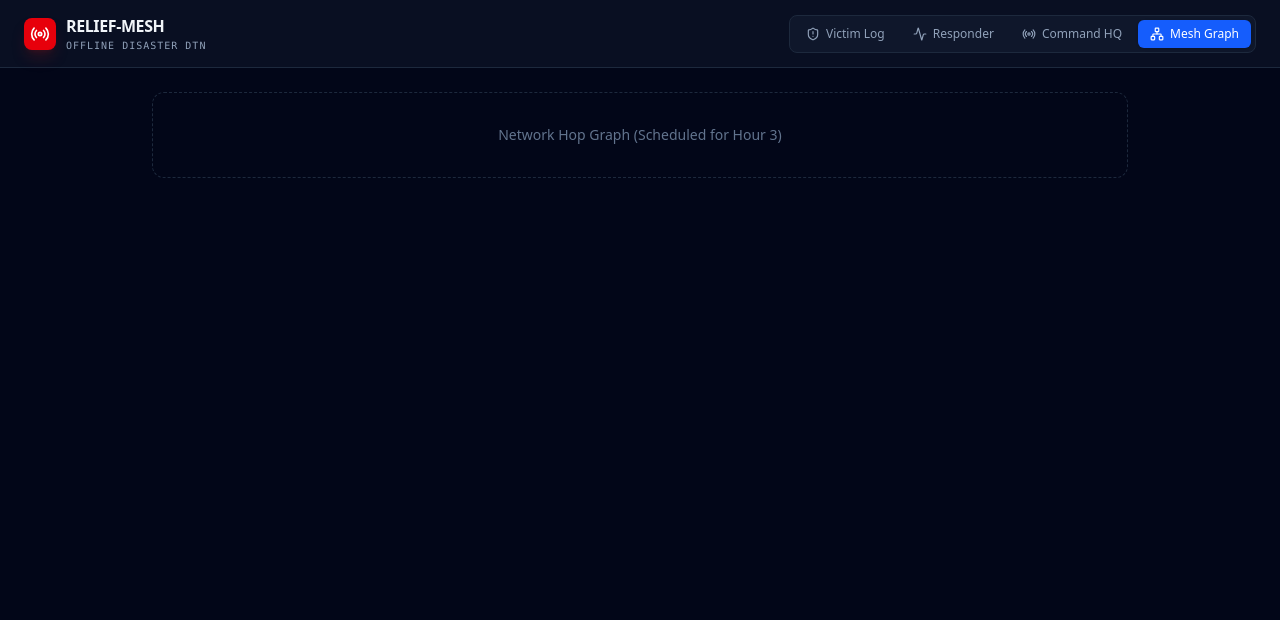
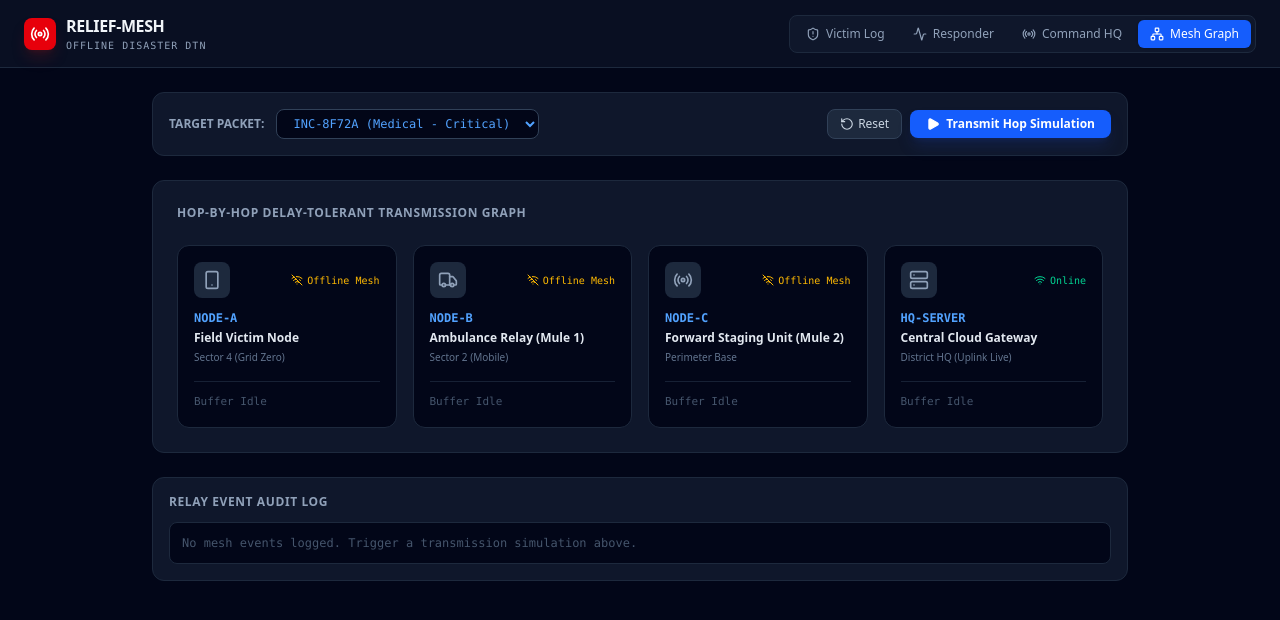
Before and after one commit to dontcuttrees/SAHAY, a React (Vite) app: page / in a window 1280 px wide. Both pictures are taken after a click on the button "Mesh Graph". Shown: the top 620 px of the page. Built offline with nearby package versions, Linux system fonts and the light colour scheme.

Commit message:
feat(frontend): hour 3 complete network hop visualizer with DTN simulation and telemetry audit log

```diff
--- a/src/App.jsx
+++ b/src/App.jsx
@@ -1,13 +1,14 @@
 // src/App.jsx
-import React from "react";
-import { IncidentProvider, useIncidents } from "./context/IncidentContext";
-import ReportNeedForm from "./components/victim/ReportNeedForm";
-import MyReportsList from "./components/victim/MyReportsList";
-import ResponderView from "./components/responder/ResponderView";
-import IncidentStats from "./components/command/IncidentStats";
-import { Radio, ShieldAlert, Activity, Network } from "lucide-react";
+import React from 'react';
+import { IncidentProvider, useIncidents } from './context/IncidentContext';
+import ReportNeedForm from './components/victim/ReportNeedForm';
+import MyReportsList from './components/victim/MyReportsList';
+import ResponderView from './components/responder/ResponderView';
+import IncidentStats from './components/command/IncidentStats';
 import CommandMap from './components/command/CommandMap';
 import IncidentQueue from './components/command/IncidentQueue';
+import HopVisualizer from './components/network/HopVisualizer';
+import { Radio, ShieldAlert, Activity, Network } from 'lucide-react';
 
 function DashboardShell() {
   const { activeTab, setActiveTab } = useIncidents();
@@ -21,18 +22,16 @@ function DashboardShell() {
           </div>
           <div>
             <h1 className="font-bold text-base tracking-tight">RELIEF-MESH</h1>
-            <p className="text-[10px] text-slate-400 uppercase tracking-widest font-mono">
-              Offline Disaster DTN
-            </p>
+            <p className="text-[10px] text-slate-400 uppercase tracking-widest font-mono">Offline Disaster DTN</p>
           </div>
         </div>
 
         <nav className="flex items-center bg-slate-900 border border-slate-800 rounded-lg p-1 gap-1">
           {[
-            { id: "victim", label: "Victim Log", icon: ShieldAlert },
-            { id: "responder", label: "Responder", icon: Activity },
-            { id: "command", label: "Command HQ", icon: Radio },
-            { id: "network", label: "Mesh Graph", icon: Network },
+            { id: 'victim', label: 'Victim Log', icon: ShieldAlert },
+            { id: 'responder', label: 'Responder', icon: Activity },
+            { id: 'command', label: 'Command HQ', icon: Radio },
+            { id: 'network', label: 'Mesh Graph', icon: Network },
           ].map((tab) => {
             const Icon = tab.icon;
             return (
@@ -41,8 +40,8 @@ function DashboardShell() {
                 onClick={() => setActiveTab(tab.id)}
                 className={`flex items-center gap-1.5 px-3 py-1.5 rounded-md text-xs font-medium transition ${
                   activeTab === tab.id
-                    ? "bg-blue-600 text-white shadow-sm"
-                    : "text-slate-400 hover:text-slate-200 hover:bg-slate-800"
+                    ? 'bg-blue-600 text-white shadow-sm'
+                    : 'text-slate-400 hover:text-slate-200 hover:bg-slate-800'
                 }`}
               >
                 <Icon className="w-3.5 h-3.5" />
@@ -53,17 +52,17 @@ function DashboardShell() {
         </nav>
       </header>
 
-      <main className="flex-1 max-w-5xl w-full mx-auto p-6 space-y-6">
-        {activeTab === "victim" && (
+      <main className="flex-1 max-w-5xl w-full mx-auto p-6">
+        {activeTab === 'victim' && (
           <div className="grid grid-cols-1 md:grid-cols-2 gap-6">
             <ReportNeedForm />
             <MyReportsList />
           </div>
         )}
 
-        {activeTab === "responder" && <ResponderView />}
+        {activeTab === 'responder' && <ResponderView />}
 
-        {activeTab === "command" && (
+        {activeTab === 'command' && (
           <div className="space-y-6">
             <IncidentStats />
             <div className="grid grid-cols-1 lg:grid-cols-3 gap-6">
@@ -77,11 +76,7 @@ function DashboardShell() {
           </div>
         )}
 
-        {activeTab === "network" && (
-          <div className="p-8 border border-dashed border-slate-800 rounded-xl text-center text-slate-500 text-sm">
-            Network Hop Graph (Scheduled for Hour 3)
-          </div>
-        )}
+        {activeTab === 'network' && <HopVisualizer />}
       </main>
     </div>
   );
--- /dev/null
+++ b/src/components/network/HopVisualizer.jsx
@@ -0,0 +1,205 @@
+// src/components/network/HopVisualizer.jsx
+import React, { useState, useEffect } from 'react';
+import { useIncidents } from '../../context/IncidentContext';
+import {
+  Radio,
+  Server,
+  Smartphone,
+  Truck,
+  ArrowRight,
+  Play,
+  RotateCcw,
+  CheckCircle2,
+  Clock,
+  Send,
+  WifiOff,
+  Wifi
+} from 'lucide-react';
+
+const INITIAL_NODES = [
+  { id: 'NODE-A', name: 'Field Victim Node', type: 'isolated', icon: Smartphone, location: 'Sector 4 (Grid Zero)' },
+  { id: 'NODE-B', name: 'Ambulance Relay (Mule 1)', type: 'mule', icon: Truck, location: 'Sector 2 (Mobile)' },
+  { id: 'NODE-C', name: 'Forward Staging Unit (Mule 2)', type: 'mule', icon: Radio, location: 'Perimeter Base' },
+  { id: 'HQ-SERVER', name: 'Central Cloud Gateway', type: 'gateway', icon: Server, location: 'District HQ (Uplink Live)' },
+];
+
+export default function HopVisualizer() {
+  const { incidents, updateIncidentStatus } = useIncidents();
+  const [activePacket, setActivePacket] = useState(null);
+  const [currentHopIndex, setCurrentHopIndex] = useState(0);
+  const [isRelaying, setIsRelaying] = useState(false);
+  const [relayLogs, setRelayLogs] = useState([]);
+  const [selectedIncidentId, setSelectedIncidentId] = useState(incidents[0]?.id || '');
+
+  const startHopSimulation = () => {
+    const targetIncident = incidents.find((i) => i.id === selectedIncidentId) || incidents[0];
+    if (!targetIncident) return;
+
+    setIsRelaying(true);
+    setCurrentHopIndex(0);
+    setActivePacket(targetIncident);
+    setRelayLogs([
+      `[${new Date().toLocaleTimeString()}] Packet ${targetIncident.id} queued at ${INITIAL_NODES[0].id} (TTL: 4)`
+    ]);
+
+    // Hop 0 -> Hop 1 (A -> B)
+    setTimeout(() => {
+      setCurrentHopIndex(1);
+      setRelayLogs((prev) => [
+        `[${new Date().toLocaleTimeString()}] BLE Proximity Handshake: ${INITIAL_NODES[0].id} -> ${INITIAL_NODES[1].id} (Delivered, TTL: 3)`,
+        ...prev
+      ]);
+    }, 1500);
+
+    // Hop 1 -> Hop 2 (B -> C)
+    setTimeout(() => {
+      setCurrentHopIndex(2);
+      setRelayLogs((prev) => [
+        `[${new Date().toLocaleTimeString()}] Store-and-Forward: ${INITIAL_NODES[1].id} transferred payload to ${INITIAL_NODES[2].id} (TTL: 2)`,
+        ...prev
+      ]);
+    }, 3000);
+
+    // Hop 2 -> Hop 3 (C -> Server)
+    setTimeout(() => {
+      setCurrentHopIndex(3);
+      setIsRelaying(false);
+      updateIncidentStatus(targetIncident.id, 'Synced');
+      setRelayLogs((prev) => [
+        `[${new Date().toLocaleTimeString()}] Uplink Established: ${INITIAL_NODES[2].id} synced payload with ${INITIAL_NODES[3].id} (Database Persisted)`,
+        ...prev
+      ]);
+    }, 4500);
+  };
+
+  const resetSimulation = () => {
+    setIsRelaying(false);
+    setCurrentHopIndex(0);
+    setActivePacket(null);
+    setRelayLogs([]);
+  };
+
+  return (
+    <div className="space-y-6">
+      {/* Simulation Controls */}
+      <div className="bg-slate-900 border border-slate-800 rounded-xl p-4 flex flex-wrap items-center justify-between gap-4">
+        <div className="flex items-center gap-3">
+          <label className="text-xs text-slate-400 font-semibold uppercase">Target Packet:</label>
+          <select
+            value={selectedIncidentId}
+            onChange={(e) => setSelectedIncidentId(e.target.value)}
+            disabled={isRelaying}
+            className="bg-slate-950 border border-slate-700 text-xs font-mono text-blue-400 py-1.5 px-3 rounded-lg outline-none"
+          >
+            {incidents.map((i) => (
+              <option key={i.id} value={i.id}>
+                {i.id} ({i.category} - {i.severity})
+              </option>
+            ))}
+          </select>
+        </div>
+
+        <div className="flex items-center gap-2">
+          <button
+            onClick={resetSimulation}
+            disabled={isRelaying}
+            className="flex items-center gap-1 text-xs bg-slate-800 hover:bg-slate-700 text-slate-300 px-3 py-1.5 rounded-lg border border-slate-700 transition disabled:opacity-50"
+          >
+            <RotateCcw className="w-3.5 h-3.5" /> Reset
+          </button>
+          <button
+            onClick={startHopSimulation}
+            disabled={isRelaying || incidents.length === 0}
+            className="flex items-center gap-1.5 text-xs font-semibold bg-blue-600 hover:bg-blue-500 text-white px-4 py-1.5 rounded-lg transition shadow-lg shadow-blue-900/30 disabled:opacity-50"
+          >
+            <Play className="w-3.5 h-3.5 fill-current" /> {isRelaying ? 'Propagating Mesh...' : 'Transmit Hop Simulation'}
+          </button>
+        </div>
+      </div>
+
+      {/* Mesh Relay Pipeline Diagram */}
+      <div className="bg-slate-900 border border-slate-800 rounded-xl p-6">
+        <h3 className="text-xs font-bold text-slate-400 uppercase tracking-wider mb-6">
+          Hop-By-Hop Delay-Tolerant Transmission Graph
+        </h3>
+
+        <div className="grid grid-cols-1 md:grid-cols-4 gap-4 relative">
+          {INITIAL_NODES.map((node, index) => {
+            const Icon = node.icon;
+            const isCurrentHop = activePacket && currentHopIndex === index;
+            const hasPassed = activePacket && currentHopIndex > index;
+
+            return (
+              <div
+                key={node.id}
+                className={`relative border rounded-xl p-4 transition-all duration-300 ${
+                  isCurrentHop
+                    ? 'bg-blue-950/40 border-blue-500 shadow-lg shadow-blue-900/30 scale-102'
+                    : hasPassed
+                    ? 'bg-slate-950 border-emerald-800/60'
+                    : 'bg-slate-950 border-slate-800'
+                }`}
+              >
+                <div className="flex items-center justify-between mb-3">
+                  <div className={`p-2 rounded-lg ${
+                    isCurrentHop ? 'bg-blue-600 text-white animate-pulse' : hasPassed ? 'bg-emerald-900/50 text-emerald-400' : 'bg-slate-800 text-slate-400'
+                  }`}>
+                    <Icon className="w-5 h-5" />
+                  </div>
+                  {node.type === 'gateway' ? (
+                    <span className="flex items-center gap-1 text-[10px] text-emerald-400 font-mono">
+                      <Wifi className="w-3 h-3" /> Online
+                    </span>
+                  ) : (
+                    <span className="flex items-center gap-1 text-[10px] text-amber-400 font-mono">
+                      <WifiOff className="w-3 h-3" /> Offline Mesh
+                    </span>
+                  )}
+                </div>
+
+                <div className="space-y-1">
+                  <p className="font-mono text-xs font-bold text-blue-400">{node.id}</p>
+                  <p className="text-xs font-semibold text-slate-200">{node.name}</p>
+                  <p className="text-[10px] text-slate-500">{node.location}</p>
+                </div>
+
+                {/* Packet Presence Badge */}
+                <div className="mt-4 pt-3 border-t border-slate-800/80">
+                  {isCurrentHop ? (
+                    <div className="flex items-center gap-1.5 text-xs text-blue-300 font-mono font-medium">
+                      <Send className="w-3.5 h-3.5 animate-bounce" /> Holding {activePacket.id}
+                    </div>
+                  ) : hasPassed ? (
+                    <div className="flex items-center gap-1.5 text-xs text-emerald-400 font-mono">
+                      <CheckCircle2 className="w-3.5 h-3.5" /> Forwarded & Cleared
+                    </div>
+                  ) : (
+                    <div className="text-[11px] text-slate-600 font-mono">Buffer Idle</div>
+                  )}
+                </div>
+              </div>
+            );
+          })}
+        </div>
+      </div>
+
+      {/* Packet Telemetry Logs */}
+      <div className="bg-slate-900 border border-slate-800 rounded-xl p-4">
+        <h3 className="text-xs font-bold text-slate-400 uppercase tracking-wider mb-3">
+          Relay Event Audit Log
+        </h3>
+        <div className="bg-slate-950 border border-slate-800 rounded-lg p-3 font-mono text-xs text-slate-300 space-y-1.5 max-h-[160px] overflow-y-auto">
+          {relayLogs.length > 0 ? (
+            relayLogs.map((log, idx) => (
+              <p key={idx} className={idx === 0 ? 'text-blue-400 font-medium' : 'text-slate-500'}>
+                {log}
+              </p>
+            ))
+          ) : (
+            <p className="text-slate-600">No mesh events logged. Trigger a transmission simulation above.</p>
+          )}
+        </div>
+      </div>
+    </div>
+  );
+}
```
